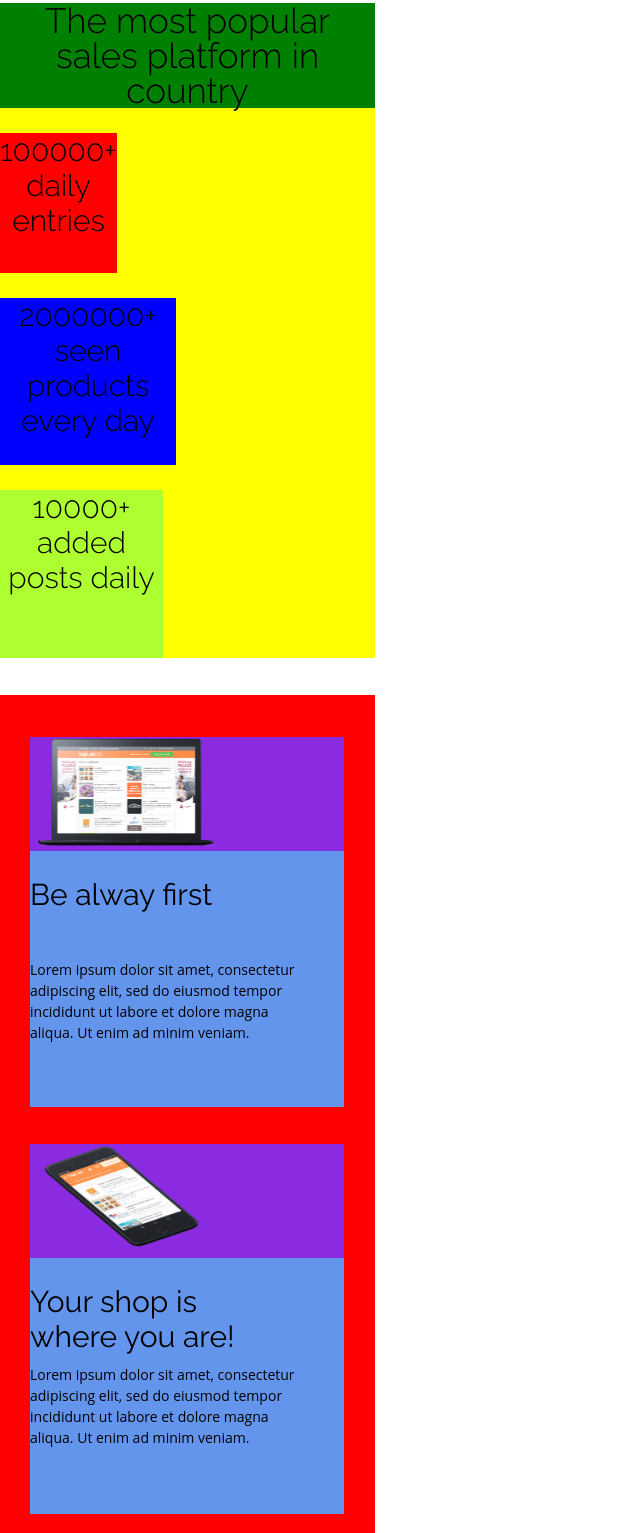
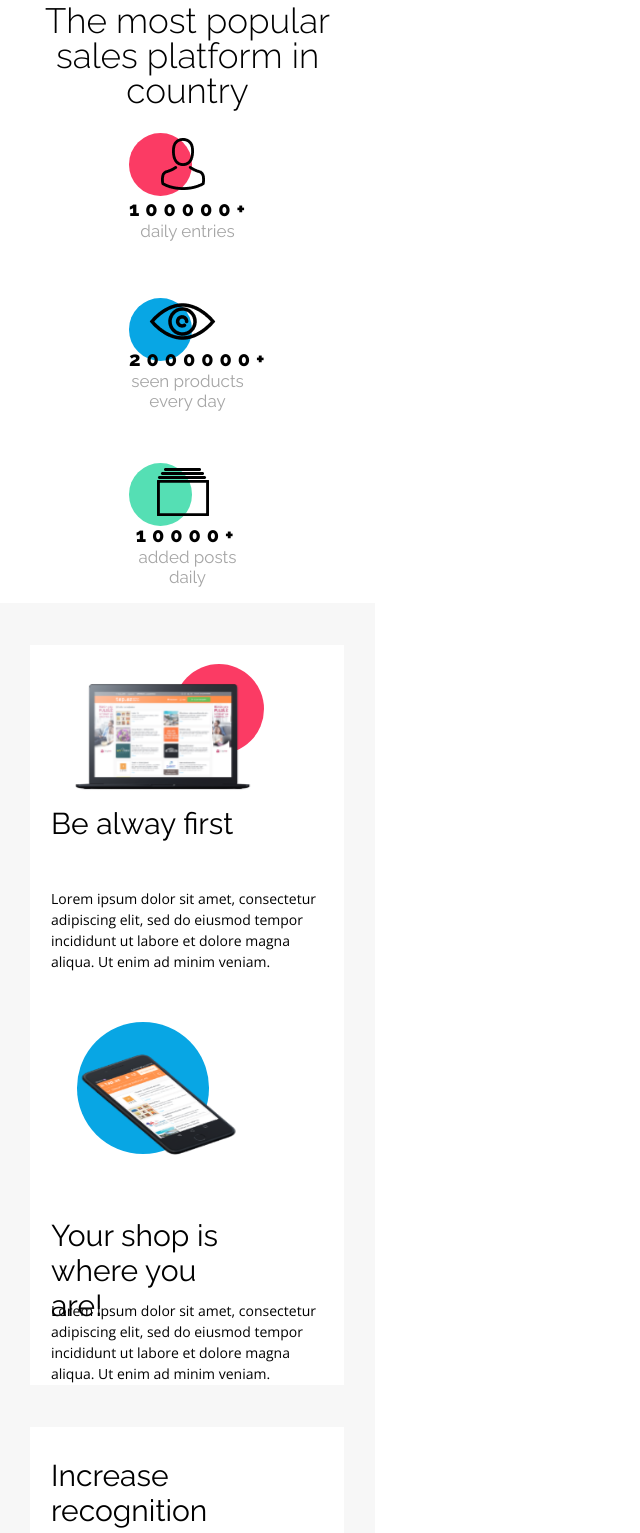
Before and after one commit to AlbertoLanchas/oxygen-shop, a website: page index.html in a window 1280 px wide. Shown: the part 711-2244 px from the top of the page, without its empty margins (0-640 px from the left). Drawn offline with nearby package versions, Linux system fonts and the light colour scheme.

Commit message:
Add styles to details section
Signed-off-by: AlbertoLanchas <albertolsn7@gmail.com>

```diff
--- a/index.html
+++ b/index.html
@@ -9,7 +9,8 @@
   <title>Oyxgen Shop</title>
   <link rel="preconnect" href="https://fonts.googleapis.com">
   <link rel="preconnect" href="https://fonts.gstatic.com" crossorigin>
-  <link href="https://fonts.googleapis.com/css2?family=Raleway:wght@300;400&display=swap" rel="stylesheet">
+  <link href="https://fonts.googleapis.com/css2?family=Raleway:wght@300;400;700;800&display=swap" rel="stylesheet">
+  <link href="https://fonts.googleapis.com/css2?family=Open+Sans:wght@300;400;600;700&display=swap" rel="stylesheet">
 </head>
 
 <body>
@@ -17,7 +18,9 @@
   <!-- HEADER -->
   <header class="header">
     <h1 class="header__h1">OXYGENShop</h1>
-    <button class="header__button"></button>
+    <button class="header__button">
+      <img src="./assets/Menu.png" alt="Menu">
+    </button>
   </header>
 
   <!-- MAIN  -->
@@ -33,81 +36,75 @@
     <img src="./assets/Background.png" alt="Background" class="background">
 
     <div class="results">
-      <h3 class="results-title">The most popular sales platform in country</h3>
-      <div class="results-logo"></div>
-      <div class="results-logo--1">
-        <div class="results-logo-people">
-          <p>100000+</p>
-          <p>daily entries</p>
-        </div>
+      <h3 class="results__h3">The most popular sales platform in country</h3>
+      <div class="person">
+        <div class="person__background"></div>
+        <img src="./assets/Person 2.png" alt="Person" class="person__img">
+        <p class="person__number">100000+</p>
+        <p class="person__details">daily entries</p>
       </div>
-      <div class="results-logo--2">
-        <div class="results-logo-people">
-          <p>2000000+</p>
-          <p>seen products
-            every day</p>
-        </div>
+      <div class="eye">
+        <div class="eye__background"></div>
+        <img src="./assets/Eye 2.png" alt="Person" class="eye__img">
+        <p class="eye__number">2000000+</p>
+        <p class="eye__details">seen products
+          every day</p>
       </div>
-      <div class="results-logo--3">
-        <div class="results-logo-people">
-          <p>10000+</p>
-          <p>added posts
-            daily</p>
-        </div>
+      <div class="group">
+        <div class="group__background"></div>
+        <img src="./assets/Group.png" alt="Person" class="group__img">
+        <p class="group__number">10000+</p>
+        <p class="group__details">added posts
+          daily</p>
       </div>
     </div>
 
     <!-- DETAILS -->
     <div class="Details">
-      <div class="First">
-        <div class="First-image">
-          <img src="./assets/Macbook2 1.png" alt="photo" class="First-image--photo">
-          <div class="First-image--rectangle"></div>
+      <div class="first">
+        <div class="first__image">
+          <img src="./assets/Macbook2 2.png" alt="photo" class="first__image--photo">
+          <div class="first__image--circle"></div>
         </div>
-        <div class="First-description">
-          <h3 class="First-description--title">Be alway first</h3>
-          <p class="First-description--paragraph">Lorem ipsum dolor sit amet, consectetur adipiscing elit, sed do
+        <div class="first__description">
+          <h3 class="first__description--h3">Be alway first</h3>
+          <p class="first__description--p">Lorem ipsum dolor sit amet, consectetur adipiscing elit, sed do
             eiusmod
             tempor
             incididunt ut labore et
             dolore magna
             aliqua. Ut enim ad minim veniam.</p>
         </div>
-
-
       </div>
-      <div class="Shop">
-        <div class="Shop-image">
-          <img src="./assets/iPhone2 2.png" alt="photo" class="Shop-image--photo">
-          <div class="Shop-image--rectangle"></div>
+      <div class="shop">
+        <div class="shop__image">
+          <img src="./assets/iPhone2 2.png" alt="photo" class="shop__image--photo">
+          <div class="shop__image--circle"></div>
         </div>
-        <div class="Shop-description">
-          <h3 class="Shop-description--title">Your shop is where you are!</h3>
-          <p class="Shop-description--paragraph">Lorem ipsum dolor sit amet, consectetur adipiscing elit, sed do
+        <div class="shop__description">
+          <h3 class="shop__description--h3">Your shop is where you are!</h3>
+          <p class="shop__description--p">Lorem ipsum dolor sit amet, consectetur adipiscing elit, sed do
             eiusmod
             tempor
             incididunt ut labore et
             dolore magna
             aliqua. Ut enim ad minim veniam.</p>
         </div>
-
-
       </div>
-      <div class="Brand">
-        <div class="Brand-image">
-          <img src="./assets/Trumpet 2.png" alt="photo" class="Brand-image--photo">
-          <div class="Brand-image--rectangle"></div>
-        </div>
-        <div class="Brand-description">
-          <h3 class="Brand-description--title">Increase recognition your brand!</h3>
-          <p class="Brand-description--paragraph">Lorem ipsum dolor sit amet, consectetur adipiscing elit, sed do
+      <div class="brand">
+        <div class="brand__description">
+          <h3 class="brand__description--h3">Increase recognition your brand!</h3>
+          <p class="brand__description--p">Lorem ipsum dolor sit amet, consectetur adipiscing elit, sed do
             eiusmod
             tempor
             incididunt ut labore et
             dolore magna
             aliqua. Ut enim ad minim veniam.</p>
         </div>
-
+        <div class="brand__image">
+          <img src="./assets/Trumpet 2.png" alt="photo" class="brand__image--photo">
+          <div class="brand__image--circle"></div>
+        </div>
 
       </div>
     </div>
--- a/index.scss
+++ b/index.scss
@@ -26,12 +26,12 @@ body {
   }
 
   &__button {
-    background-color: #08a6e4;
     position: absolute;
     width: 20px;
     height: 12px;
     left: 325px;
     margin: 29px 0;
+    border: none;
   }
 }
 
@@ -88,7 +88,6 @@ body {
 }
 
 .results {
-  background-color: yellow;
   display: block;
   width: 375px;
   top: 714px;
@@ -100,55 +99,151 @@ body {
   text-align: center;
   color: #000000;
 
-  &-title {
-    background-color: green;
+  &__h3 {
     display: block;
     font-weight: 300;
     margin-top: 13px;
   }
-  &-logo {
-    display: block;
-    &--1 {
-      background-color: red;
+
+  .person {
+    position: relative;
+    width: 117px;
+    height: 140px;
+    margin-top: 25px;
+    left: 129px;
+
+    &__background {
       position: relative;
-      width: 117px;
-      height: 140px;
-      margin-top: 25px;
+      background-color: #fb3b64;
+      width: 62.71px;
+      height: 62.71px;
+      border-radius: 50%;
     }
-    &--2 {
-      background-color: blue;
+    &__img {
       position: relative;
-      width: 176px;
-      height: 167px;
-      margin-top: 25px;
+      z-index: 2;
+      top: -58px;
+      left: -5px;
     }
-    &--3 {
-      background-color: greenyellow;
+    &__number {
       position: relative;
-      width: 163px;
-      height: 168px;
-      margin-top: 25px;
+      font-weight: 800;
+      font-size: 20px;
+      line-height: 24px;
+      letter-spacing: 5.96px;
+      color: #000000;
+      top: -58px;
+    }
+
+    &__details {
+      position: relative;
+      font-weight: 400;
+      font-size: 17px;
+      line-height: 20px;
+      text-align: center;
+      top: -58px;
+      color: #a5a5a5;
+    }
+  }
+  .eye {
+    position: relative;
+    width: 117px;
+    height: 140px;
+    margin-top: 25px;
+    left: 129px;
+
+    &__background {
+      position: relative;
+      background-color: #08a6e4;
+      width: 62.71px;
+      height: 62.71px;
+      border-radius: 50%;
+    }
+    &__img {
+      position: relative;
+      z-index: 2;
+      top: -58px;
+      left: -5px;
+    }
+    &__number {
+      position: relative;
+      font-weight: 800;
+      font-size: 20px;
+      line-height: 24px;
+      letter-spacing: 5.96px;
+      color: #000000;
+      top: -58px;
+    }
+
+    &__details {
+      position: relative;
+      font-weight: 400;
+      font-size: 17px;
+      line-height: 20px;
+      text-align: center;
+      top: -58px;
+      color: #a5a5a5;
+    }
+  }
+  .group {
+    position: relative;
+    width: 117px;
+    height: 140px;
+    margin-top: 25px;
+    left: 129px;
+
+    &__background {
+      position: relative;
+      background-color: #55dfb4;
+      width: 62.71px;
+      height: 62.71px;
+      border-radius: 50%;
+    }
+    &__img {
+      position: relative;
+      z-index: 2;
+      top: -58px;
+      left: -5px;
+    }
+    &__number {
+      position: relative;
+      font-weight: 800;
+      font-size: 20px;
+      line-height: 24px;
+      letter-spacing: 5.96px;
+      color: #000000;
+      top: -58px;
+    }
+
+    &__details {
+      position: relative;
+      font-weight: 400;
+      font-size: 17px;
+      line-height: 20px;
+      text-align: center;
+      top: -58px;
+      color: #a5a5a5;
     }
   }
 }
 
 .Details {
   display: block;
-  background: red;
+  background: #f7f7f7;
   width: 375px;
   height: 1395.66px;
 
-  .First {
-    background-color: cornflowerblue;
+  .first {
+    background-color: white;
     position: relative;
     top: 42px;
     left: 30px;
     width: 314px;
     height: 370px;
-    &-description {
-      margin-top: 26px;
 
-      &--title {
+    &__description {
+      &--h3 {
+        position: relative;
         width: 198px;
         height: 72px;
         font-family: "Raleway";
@@ -156,11 +251,14 @@ body {
         font-weight: 400;
         font-size: 30px;
         line-height: 35px;
+        margin-left: 21px;
+        top: -80px;
       }
 
-      &--paragraph {
+      &--p {
+        position: relative;
         margin-top: 10px;
-        position: absolute;
+        margin-left: 21px;
         width: 272px;
         height: 84px;
         font-family: "Open Sans";
@@ -168,42 +266,57 @@ body {
         font-weight: 400;
         font-size: 14px;
         line-height: 21px;
+        top: -80px;
       }
     }
-    &-image {
-      background-color: blueviolet;
-      margin-top: 37px;
+    &__image {
       &--photo {
+        position: relative;
+        margin-top: 37px;
+        margin-left: 37px;
         width: 192.76px;
         height: 109.93px;
+        z-index: 2;
+      }
+      &--circle {
+        position: relative;
+        width: 90.12px;
+        height: 90.12px;
+        background-color: #fb3b64;
+        border-radius: 50%;
+        z-index: 1;
+        top: -132px;
+        left: 144px;
       }
     }
   }
 
-  .Shop {
-    background-color: cornflowerblue;
+  .shop {
+    background-color: white;
     position: relative;
     top: 42px;
     left: 30px;
     width: 314px;
     height: 370px;
 
-    &-description {
-      margin-top: 26px;
-
-      &--title {
-        width: 218px;
-        height: 70px;
+    &__description {
+      &--h3 {
+        position: relative;
+        width: 198px;
+        height: 72px;
         font-family: "Raleway";
         font-style: normal;
         font-weight: 400;
         font-size: 30px;
         line-height: 35px;
+        margin-left: 21px;
+        top: -80px;
       }
 
-      &--paragraph {
+      &--p {
+        position: relative;
         margin-top: 10px;
-        position: absolute;
+        margin-left: 21px;
         width: 272px;
         height: 84px;
         font-family: "Open Sans";
@@ -211,57 +324,83 @@ body {
         font-weight: 400;
         font-size: 14px;
         line-height: 21px;
+        top: -80px;
       }
     }
-    &-image {
-      background-color: blueviolet;
-      margin-top: 37px;
+    &__image {
       &--photo {
+        position: relative;
+        margin-top: 37px;
+        margin-left: 37px;
         width: 192.76px;
         height: 109.93px;
+        z-index: 2;
+      }
+      &--circle {
+        position: relative;
+        width: 131.88px;
+        height: 131.7px;
+        background-color: #08a6e4;
+        border-radius: 50%;
+        z-index: 1;
+        top: -144px;
+        left: 47px;
       }
     }
   }
 
-  .Brand {
-    background-color: cornflowerblue;
+  .brand {
+    background-color: white;
+    margin: 42px 0;
     position: relative;
     top: 42px;
     left: 30px;
     width: 314px;
     height: 370px;
 
-    &-description {
-      margin-top: 26px;
-
-      &--title {
-        width: 274px;
-        height: 109px;
+    &__description {
+      &--h3 {
+        position: relative;
+        width: 198px;
+        height: 72px;
         font-family: "Raleway";
         font-style: normal;
         font-weight: 400;
         font-size: 30px;
         line-height: 35px;
+        margin-left: 21px;
+        top: 31px;
       }
 
-      &--paragraph {
-        margin-top: 10px;
-        position: absolute;
-        width: 272px;
-        height: 84px;
+      &--p {
+        position: relative;
+        margin-left: 21px;
+        width: 274px;
+        height: 114px;
         font-family: "Open Sans";
         font-style: normal;
         font-weight: 400;
         font-size: 14px;
         line-height: 21px;
+        top: 90px;
       }
     }
-    &-image {
-      background-color: blueviolet;
-      margin-top: 37px;
+    &__image {
       &--photo {
+        position: relative;
+        margin-top: 100px;
+        margin-left: 37px;
         width: 192.76px;
         height: 109.93px;
+        z-index: 2;
+      }
+      &--circle {
+        position: relative;
+        width: 314px;
+        height: 195px;
+        background-color: #55dfb4;
+        z-index: 1;
+        top: -144px;
       }
     }
   }
```
Also changed, not shown: assets/Macbook2 2.png (added), assets/Menu.png (added), index.css, 1 other file.
